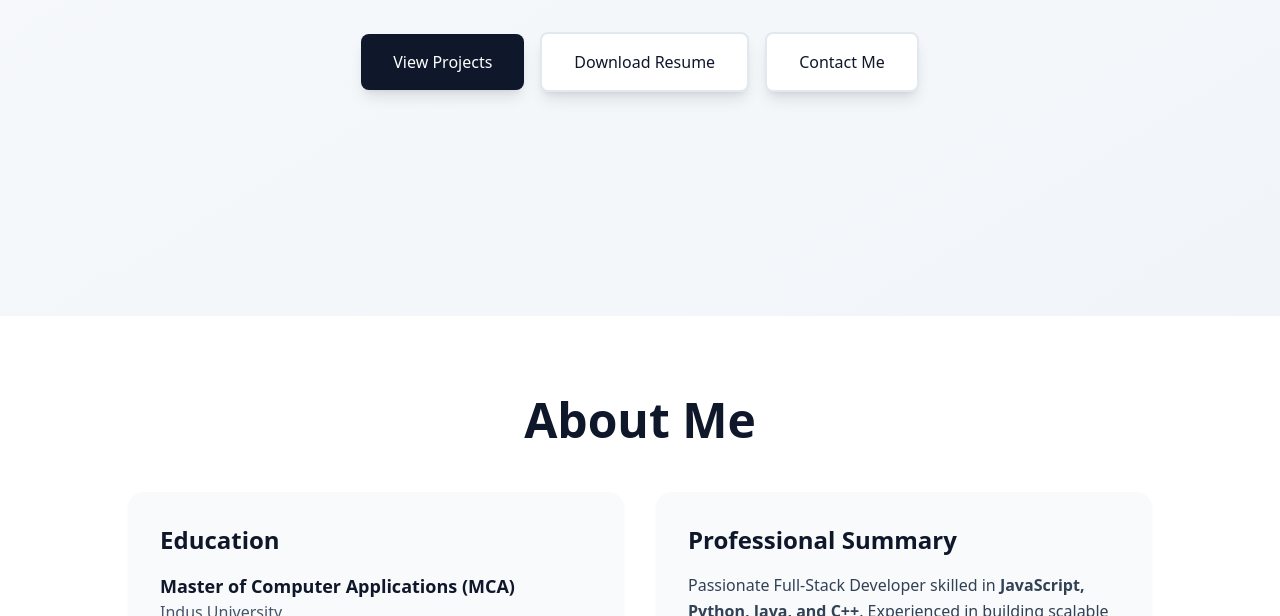
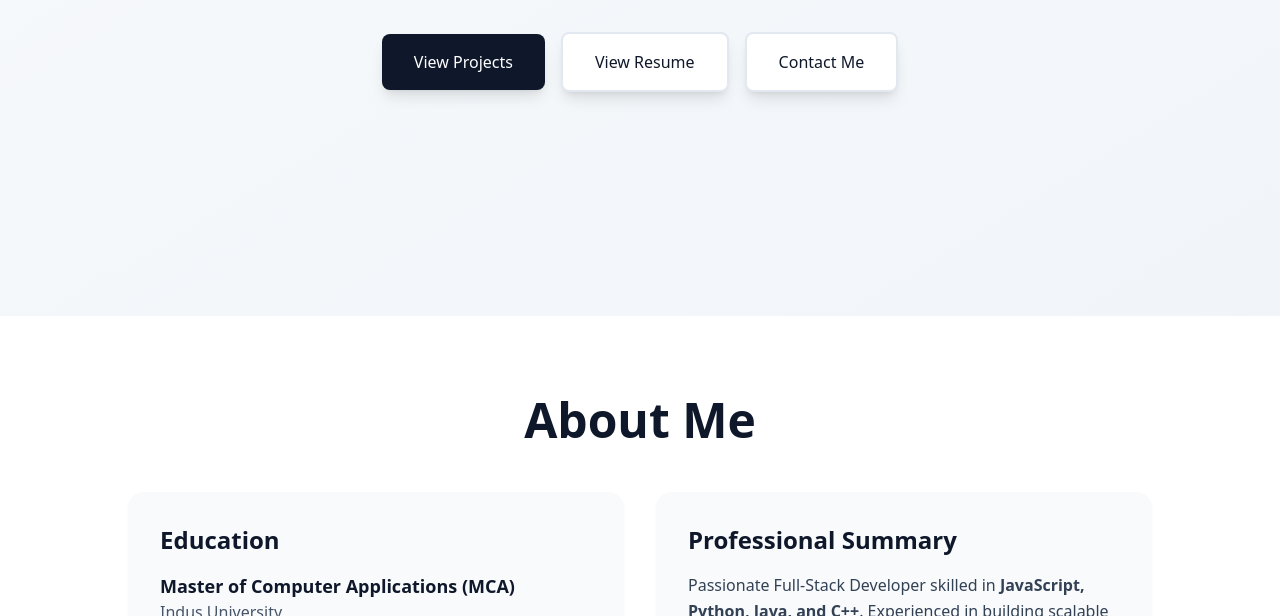
Before and after one commit to Nikk118/Portfolio_website, an Astro site: page / in a window 1280 px wide. Shown: the part 484-1100 px from the top of the page. Built offline with nearby package versions, Linux system fonts and the light colour scheme; Astro itself is replaced by a stand-in of ours.

Commit message:
download resume changed into view resume

```diff
--- a/src/components/Hero.astro
+++ b/src/components/Hero.astro
@@ -87,12 +87,12 @@
       </button>
 
       <a
-        href="/resume.pdf"
-        download
-        class="px-8 py-4 bg-white text-slate-900 rounded-lg font-medium hover:bg-slate-50 transition-all hover:scale-105 active:scale-95 shadow-lg border-2 border-slate-200 flex items-center gap-2"
-      >
-        Download Resume
-      </a>
+  href="/resume.pdf"
+  target="_blank"
+  class="px-8 py-4 bg-white text-slate-900 rounded-lg font-medium hover:bg-slate-50 transition-all hover:scale-105 active:scale-95 shadow-lg border-2 border-slate-200 flex items-center gap-2"
+>
+  View Resume
+</a>
 
       <button
         onclick="scrollToSection('contact')"
```
